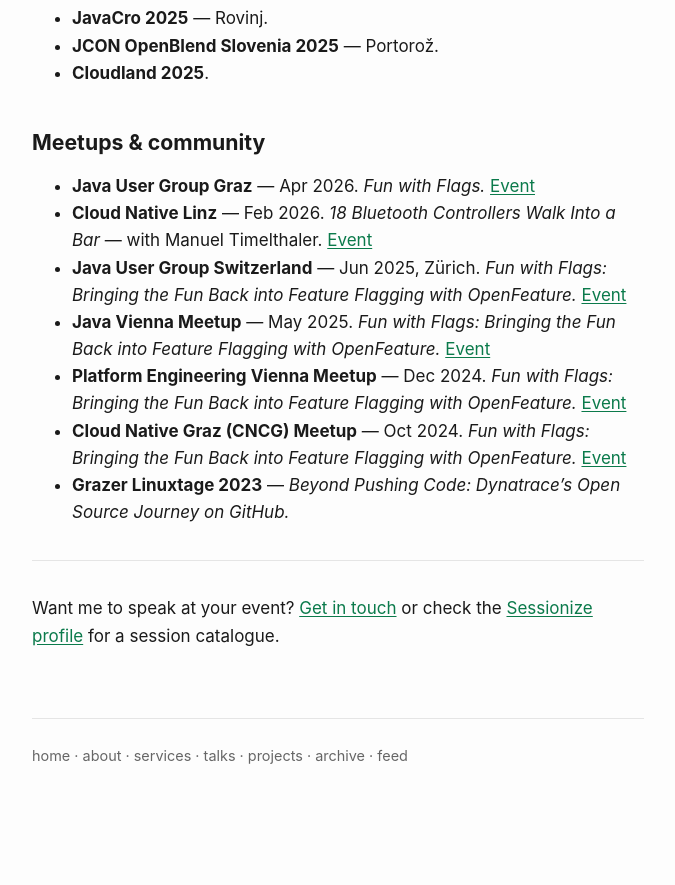
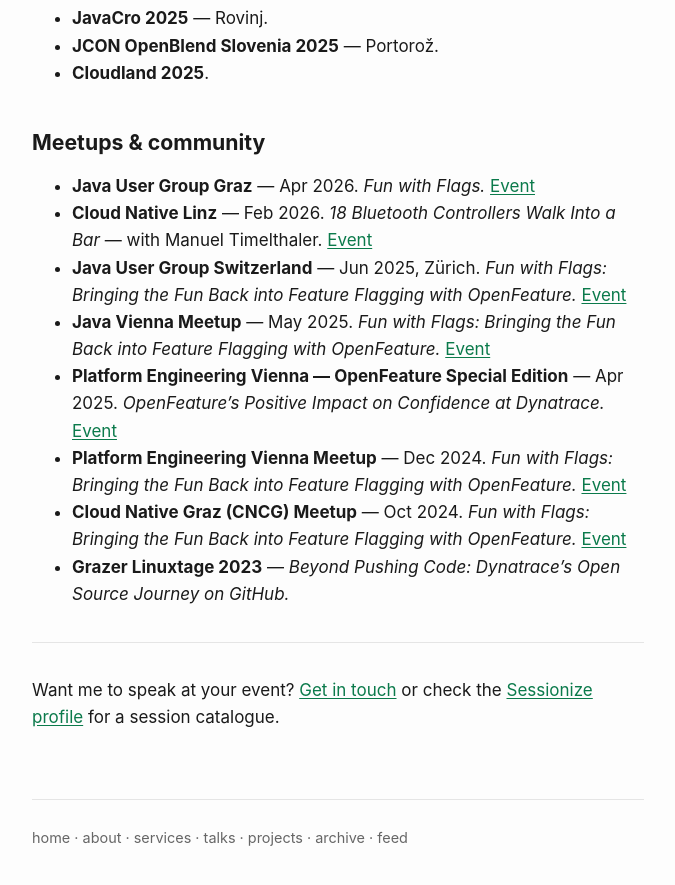
Before and after one commit to aepfli/aepfli.github.io, a Jekyll site: the page built from talks.md, in a window 1280 px wide and 900 px high, scrolled down 1289 px. Shown: the top 885 px of the window, without its empty margins (302-977 px from the left). Built offline with Jekyll 4.4.1, drawn with Linux system fonts in a browser that asks for light colours; before the commit the page ends 2107 px from its top, so only the background shows below that.

Commit message:
Add Platform Engineering Vienna OpenFeature special edition
April 2025 appearance with the OpenFeature impact talk, distinct
from the December 2024 Fun with Flags meetup at the same group.

Co-Authored-By: Claude Opus 4.7 (1M context) <noreply@anthropic.com>

```diff
--- a/talks.md
+++ b/talks.md
@@ -45,6 +45,7 @@ I speak regularly on feature flagging, observability, developer experience, and
 - **Cloud Native Linz** — Feb 2026. *18 Bluetooth Controllers Walk Into a Bar* — with Manuel Timelthaler. [Event](https://www.meetup.com/cloud-native-linz/events/313186726/)
 - **Java User Group Switzerland** — Jun 2025, Zürich. *Fun with Flags: Bringing the Fun Back into Feature Flagging with OpenFeature.* [Event](https://www.jug.ch/html/events/2025/fun-with-flags.html)
 - **Java Vienna Meetup** — May 2025. *Fun with Flags: Bringing the Fun Back into Feature Flagging with OpenFeature.* [Event](https://www.meetup.com/java-vienna/events/305897200/)
+- **Platform Engineering Vienna — OpenFeature Special Edition** — Apr 2025. *OpenFeature's Positive Impact on Confidence at Dynatrace.* [Event](https://www.meetup.com/platform-engineering-vienna/events/306913081/)
 - **Platform Engineering Vienna Meetup** — Dec 2024. *Fun with Flags: Bringing the Fun Back into Feature Flagging with OpenFeature.* [Event](https://www.meetup.com/platform-engineering-vienna/events/304557618/)
 - **Cloud Native Graz (CNCG) Meetup** — Oct 2024. *Fun with Flags: Bringing the Fun Back into Feature Flagging with OpenFeature.* [Event](https://www.meetup.com/cncf-graz/events/301870753/)
 - **Grazer Linuxtage 2023** — *Beyond Pushing Code: Dynatrace's Open Source Journey on GitHub.*
```
